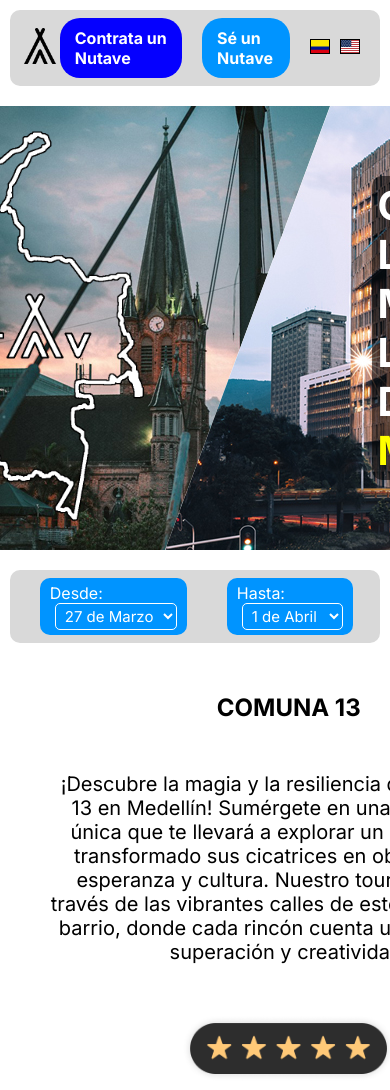
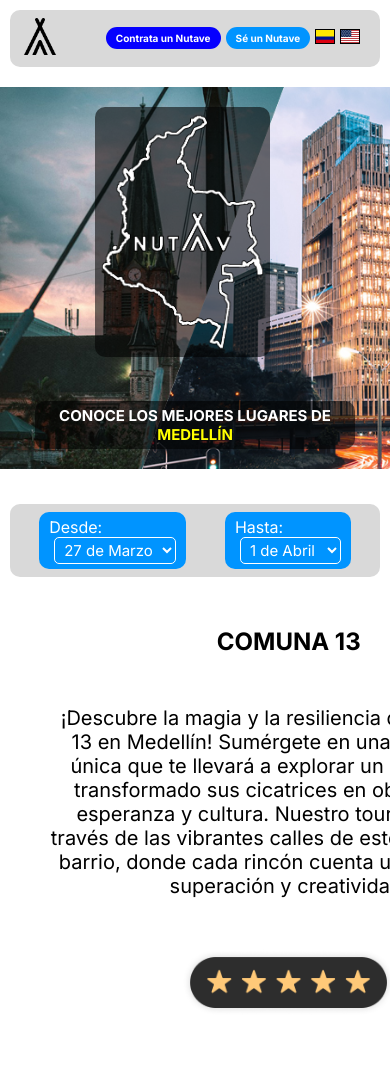
Before and after one commit to Juankyyy/NUTAV, a plain HTML site: page lugares/index.html in a window 390 px wide. Shown: the top 1090 px of the page. Drawn offline with Linux system fonts and the light colour scheme.

Commit message:
Inicio Responsive Lugares

```diff
--- a/lugares/styles.css
+++ b/lugares/styles.css
@@ -286,3 +286,120 @@ a {
     text-align: right;
     color: #fff;
 }
+
+/* ------------------- Responsive ------------------- */
+
+@media (max-width: 800px) {
+    /* ------------------- About ------------------- */
+    .about-text {
+        font-size: 20px;
+    }
+
+    .about-logo img {
+        height: 400px;
+    }
+
+    /* ------------------- Footer ------------------- */
+    .footer-links-info-SantaFe {
+        width: min-content;
+    }
+
+    .footer-text {
+        margin-left: 0px;
+    }
+}
+
+@media (max-width: 675px) {
+    /* ------------------- HEADER ------------------- */
+    .navbar p {
+        font-size: 13px;
+    }
+
+    .navbar-item {
+        margin-right: 5px;
+    }
+
+    .navbar-item p {
+        text-align: center;
+    }
+
+    /* ------------------- About ------------------- */
+    .about {
+        margin-bottom: 100px;
+    }
+
+    .about-text {
+        font-size: 15px;
+    }
+
+
+    .about-logo {
+        margin-right: 0px;
+    }
+
+    .about-logo img {
+        height: 350px;
+    }
+
+    /* ------------------- Footer ------------------- */
+    .footer {
+        font-size: 13px;
+    }
+}
+
+@media (max-width: 540px) {
+    /* ------------------- HEADER ------------------- */
+    .navbar-right p {
+        font-size: 10px;
+    }
+
+    .navbar-btn-nutave {
+        padding: 5px 10px;
+    }
+
+    /* ------------------- About ------------------- */
+    .about {
+        flex-direction: column;
+        gap: 20px;
+        margin-bottom: 15px;
+    }
+
+    .about-img img {
+        height: 250px;
+        background-color: #0000008f;
+        padding: 5px;
+        border-radius: 10px;
+    }
+
+    .about-text {
+        text-align: center;
+        width: 320px;
+        margin-bottom: 20px;
+    }
+
+    /* ------------------- Parameters ------------------- */
+    .parameters-bar {
+        justify-content: space-around;
+    }
+
+    .parameters-bar-btn {
+        width: min-content;
+        margin-right: 0px;
+        margin-left: 0px;
+    }
+
+    /* ------------------- Footer ------------------- */
+    .footer {
+        gap: 5px;
+        font-size: 12px;
+    }
+
+    .footer-logo img {
+        width: 70px;
+    }
+
+    .footer-text p {
+        width: 200px;
+        font-size: 12px;
+    }
+}
--- a/styles.css
+++ b/styles.css
@@ -181,7 +181,7 @@ a {
 
 .locations-btn-content {
     color: #fff;
-    padding:  10px 20px;
+    padding: 10px 20px;
     border-radius: 10px;
     font-weight: bold;
     text-align: center;
@@ -279,6 +279,7 @@ a {
 /* ------------------- Responsive ------------------- */
 
 @media (max-width: 1030px) {
+    /* ------------------- Tours ------------------- */
     .tours-title {
         font-size: 20px;
         width: 400px;
@@ -295,6 +296,7 @@ a {
         height: 300px;
     }
 
+    /* ------------------- Locations ------------------- */
     .locations-text-text {
         font-size: 20px;
     }
@@ -304,6 +306,7 @@ a {
         text-align: center;
     }
 
+    /* ------------------- About ------------------- */
     .about-text {
         font-size: 20px;
     }
@@ -314,6 +317,7 @@ a {
 }
 
 @media (max-width: 800px) {
+    /* ------------------- Locations ------------------- */
     .locations-text-text {
         font-size: 17px;
     }
@@ -323,6 +327,7 @@ a {
         font-size: 13px;
     }
 
+    /* ------------------- Footer ------------------- */
     .footer-links-info-SantaFe {
         width: min-content;
     }
@@ -333,6 +338,7 @@ a {
 }
 
 @media (max-width: 675px) {
+    /* ------------------- HEADER ------------------- */
     .navbar p {
         font-size: 13px;
     }
@@ -341,6 +347,11 @@ a {
         margin-right: 5px;
     }
 
+    .navbar-item p {
+        text-align: center;
+    }
+
+    /* ------------------- About ------------------- */
     .about {
         margin-bottom: 100px;
     }
@@ -349,9 +360,6 @@ a {
         font-size: 15px;
     }
 
-    .navbar-item p {
-        text-align: center;
-    }
 
     .about-logo {
         margin-right: 0px;
@@ -361,6 +369,7 @@ a {
         height: 350px;
     }
 
+    /* ------------------- Locations ------------------- */
     .locations {
         flex-direction: column;
         gap: 30px;
@@ -383,12 +392,14 @@ a {
         gap: 30px;
     }
 
+    /* ------------------- Footer ------------------- */
     .footer {
         font-size: 13px;
     }
+}
 
 @media (max-width: 540px) {
-
+    /* ------------------- HEADER ------------------- */
     .navbar-right p {
         font-size: 10px;
     }
@@ -397,6 +408,7 @@ a {
         padding: 5px 10px;
     }
 
+    /* ------------------- Tours ------------------- */
     .tours-content {
         margin-top: 20px;
         padding-top: 20px !important;
@@ -417,20 +429,7 @@ a {
         font-size: 20px;
     }
 
-        .footer {
-            gap: 5px;
-            font-size: 12px;
-        }
-
-        .footer-logo img {
-            width: 70px;
-        }
-
-        .footer-text p {
-            width: 200px;
-            font-size: 12px;
-        }
-
+    /* ------------------- About ------------------- */
     .about {
         flex-direction: column;
     }
@@ -446,5 +445,19 @@ a {
         text-align: center;
         width: 320px;
     }
+
+    /* ------------------- Footer ------------------- */
+    .footer {
+        gap: 5px;
+        font-size: 12px;
+    }
+
+    .footer-logo img {
+        width: 70px;
+    }
+
+    .footer-text p {
+        width: 200px;
+        font-size: 12px;
     }
 }
```
Lines whose indentation alone changed are shown as unchanged.
